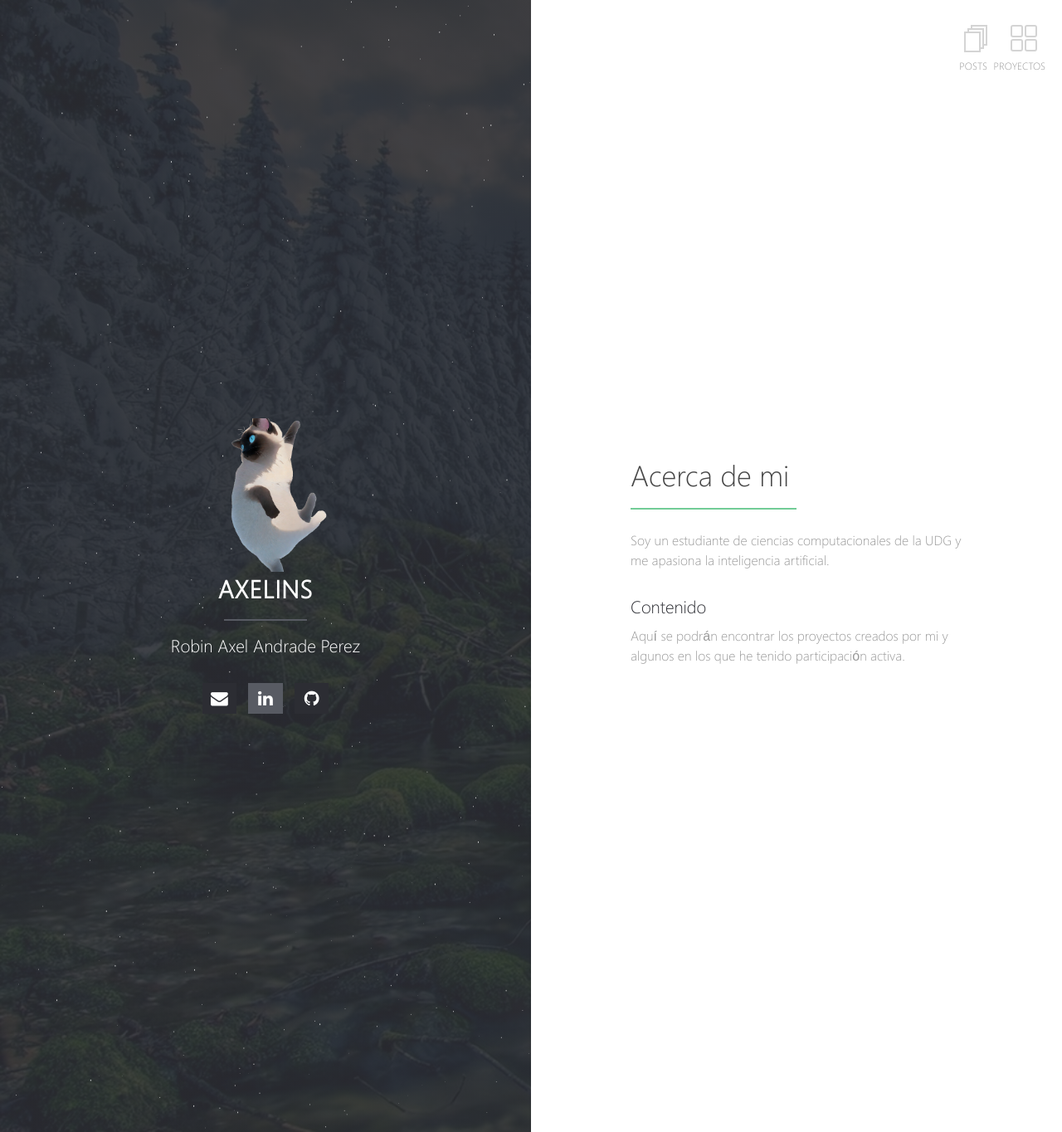
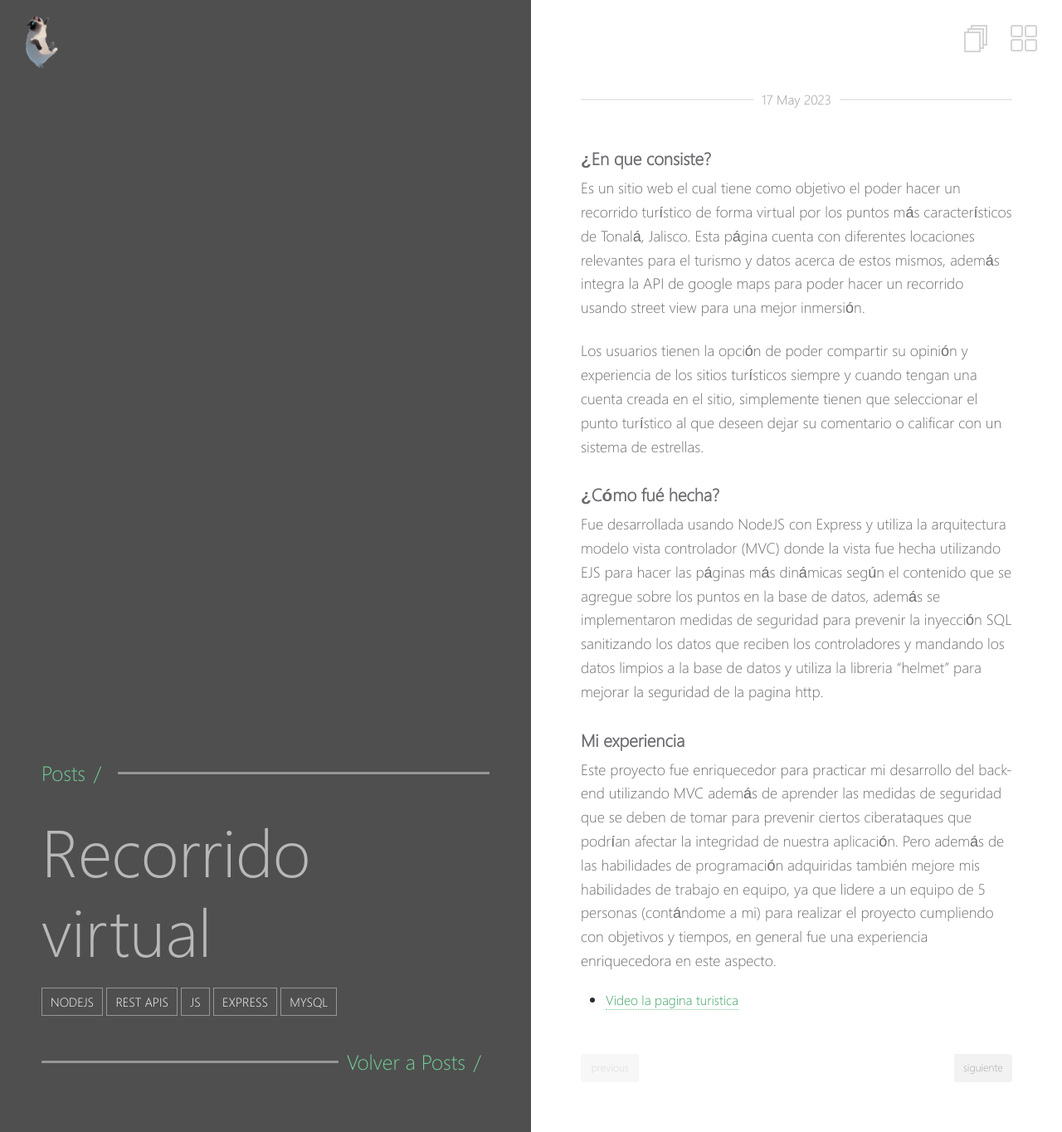
Before and after one commit to AxelinS/Axelins, a Jekyll site: the page built from _posts/2023-05-17-.md, in a window 1280 px wide. Shown: the whole page at 83% size. Built offline with Jekyll 4.4.1, drawn with Linux system fonts in a browser that asks for light colours; our own code applies the rules of GitHub Pages for plain Markdown files.

Commit message:
new post

```diff
--- /dev/null
+++ b/_posts/2023-05-17-.md
@@ -0,0 +1,29 @@
+---
+layout: post
+title:  "Recorrido virtual"
+date:   2023-05-17
+excerpt: "Recorrido virtual Tonala"
+tag:
+- NodeJS
+- REST APIs
+- JS
+- EXPRESS
+- MySQL
+
+---
+
+### ¿En que consiste?
+Es un sitio web el cual tiene como objetivo el poder hacer un recorrido turístico de forma virtual por los puntos más característicos de Tonalá, Jalisco. Esta página cuenta con diferentes locaciones relevantes para el turismo y datos acerca de estos mismos, además integra la API de google maps para poder hacer un recorrido usando street view para una mejor inmersión.
+
+Los usuarios tienen la opción de poder compartir su opinión y experiencia de los sitios turísticos siempre y cuando tengan una cuenta creada en el sitio, simplemente tienen que seleccionar el punto turístico al que deseen dejar su comentario o calificar con un sistema de estrellas.
+
+
+### ¿Cómo fué hecha?
+Fue desarrollada usando NodeJS con Express y utiliza la arquitectura modelo vista controlador (MVC) donde la vista fue hecha utilizando EJS para hacer las páginas más dinámicas según el contenido que se agregue sobre los puntos en la base de datos, además se implementaron medidas de seguridad para prevenir la inyección SQL sanitizando los datos que reciben los controladores y mandando los datos limpios a la base de datos y utiliza la libreria "helmet" para mejorar la seguridad de la pagina http.
+
+
+### Mi experiencia
+Este proyecto fue enriquecedor para practicar mi desarrollo del back-end utilizando MVC además de aprender las medidas de seguridad que se deben de tomar para prevenir ciertos ciberataques que podrían afectar la integridad de nuestra aplicación.
+Pero además de las habilidades de programación adquiridas también mejore mis habilidades de trabajo en equipo, ya que lidere a un equipo de 5 personas (contándome a mi) para realizar el proyecto cumpliendo con objetivos y tiempos, en general fue una experiencia enriquecedora en este aspecto.
+
+* <a href="https://drive.google.com/file/d/1esn4Xysigb9CgBoR0-pOiFKwk6hJ79aj/view?usp=sharing">Video la pagina turistica</a>
```
Also changed, not shown: _posts/2023-08-24-IAOsu.md (renamed from _posts/2022-02-14-IAOsu.md, +4 -8 lines), _posts/2024-02-12-Aneeka.md (renamed from _posts/2024-08-24-Aneeka.md, +6 -2 lines).
